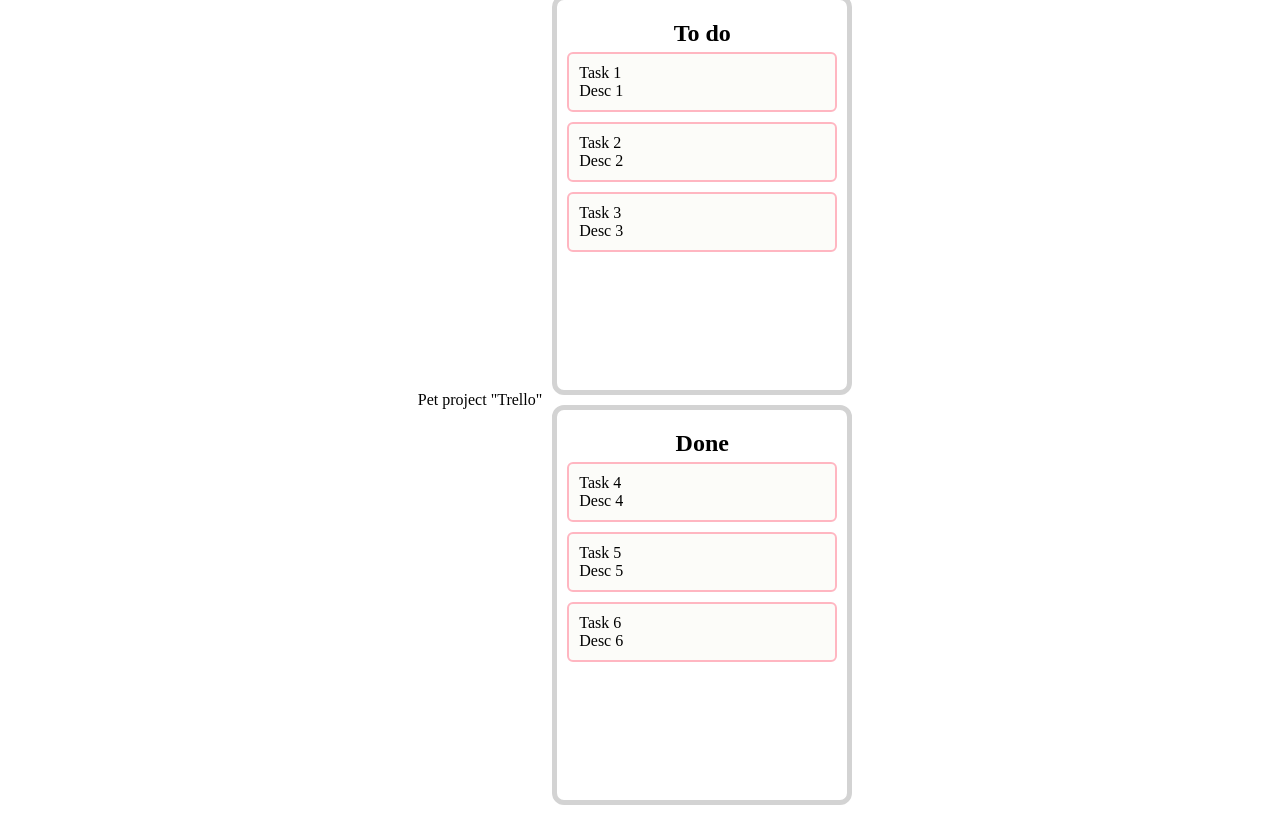
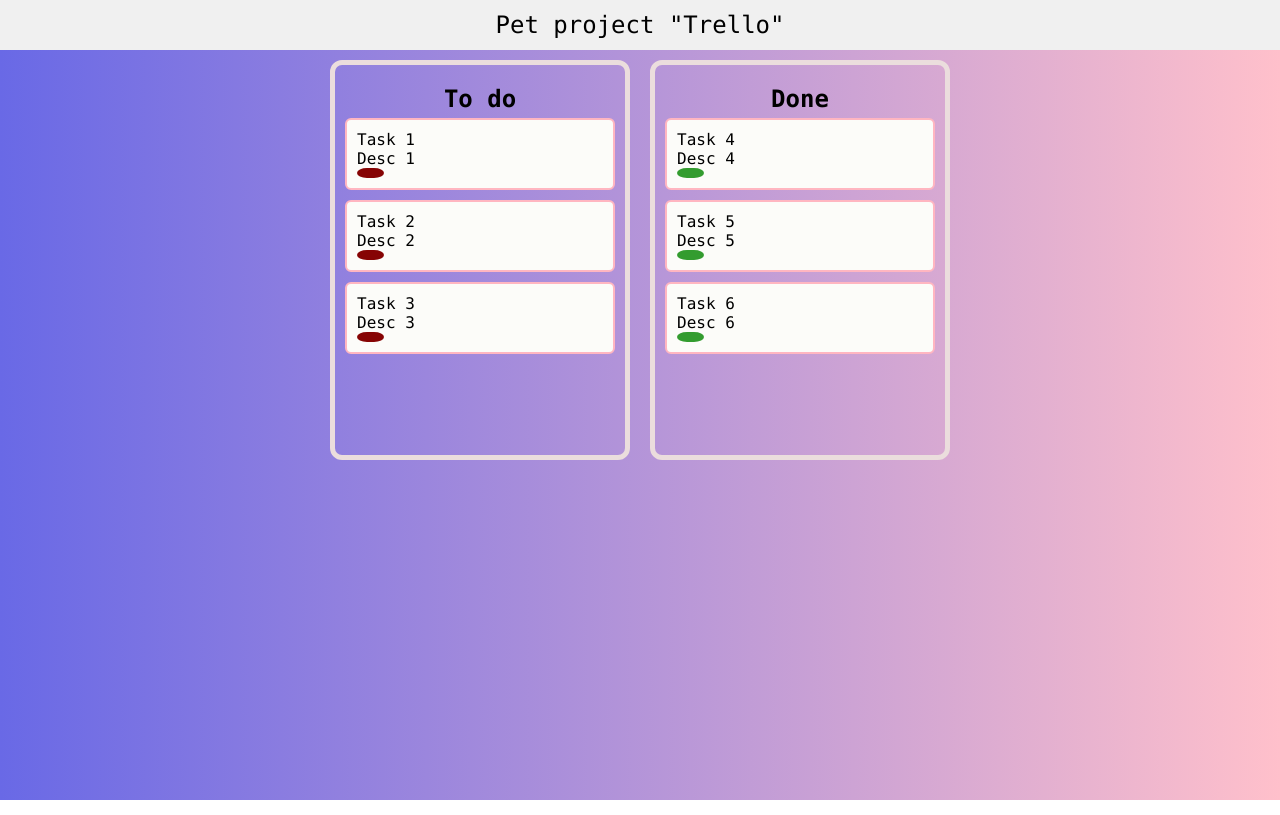
Before and after one commit to Greenfield-Taster/drag-and-drop-trello, a React (Create React App) app: page / in a window 1280 px wide. Built offline with nearby package versions, Linux system fonts and the light colour scheme.

Commit message:
Add styles

```diff
--- a/src/App.css
+++ b/src/App.css
@@ -2,11 +2,23 @@
 	padding: 0;
 	margin: 0;
 	box-sizing: border-box;
+	font-family: 'Lucida Console', 'Courier New', monospace;
 }
-
 .app {
 	width: 100vw;
 	height: 100vh;
+	background: linear-gradient(to right, rgb(105, 105, 230), pink);
+}
+
+header {
+	display: grid;
+	place-items: center;
+	height: 50px;
+	background-color: #f0f0f0;
+	font-size: 24px;
+}
+
+.wrapper {
 	display: flex;
 	align-items: center;
 	justify-content: center;
@@ -15,7 +27,7 @@
 .board {
 	min-width: 300px;
 	min-height: 400px;
-	border: 5px solid lightgray;
+	border: 5px solid rgb(235, 221, 221);
 	padding: 20px 10px;
 	border-radius: 12px;
 	margin: 10px;
@@ -33,8 +45,24 @@
 	width: 100%;
 	border: 2px solid lightpink;
 	padding: 10px;
+	display: block;
+	justify-content: space-between;
 	border-radius: 6px;
 	margin: 5px 0;
 	cursor: grab;
 	background-color: #fcfcf9;
 }
+
+.status-red {
+	width: 27px;
+	height: 10px;
+	background: #860404;
+	border-radius: 100px/50px;
+}
+
+.status-green {
+	width: 27px;
+	height: 10px;
+	background: #339c2f;
+	border-radius: 100px/50px;
+}
```
